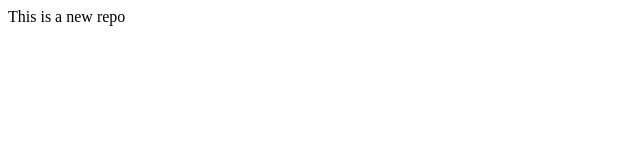
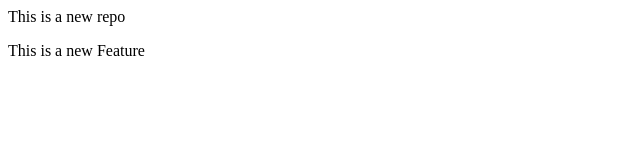
Before and after one commit to Dr-HULK/LocalRepo, a plain HTML site: page index.html in a window 1280 px wide. Shown: the whole page, without its empty margins (0-640 px from the left). Drawn offline with Linux system fonts and the light colour scheme.

Commit message:
adding feature1

```diff
--- a/index.html
+++ b/index.html
@@ -1 +1,2 @@
 <p> This is a new repo <p>
+<p> This is a new Feature <p>
```
